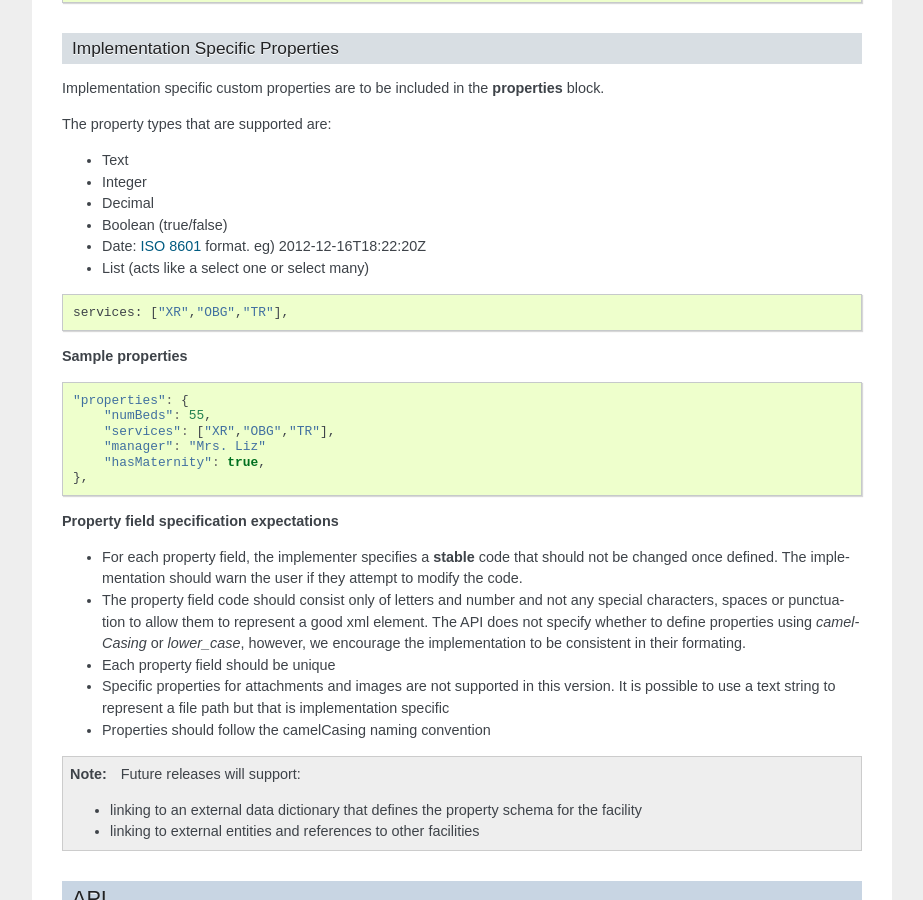
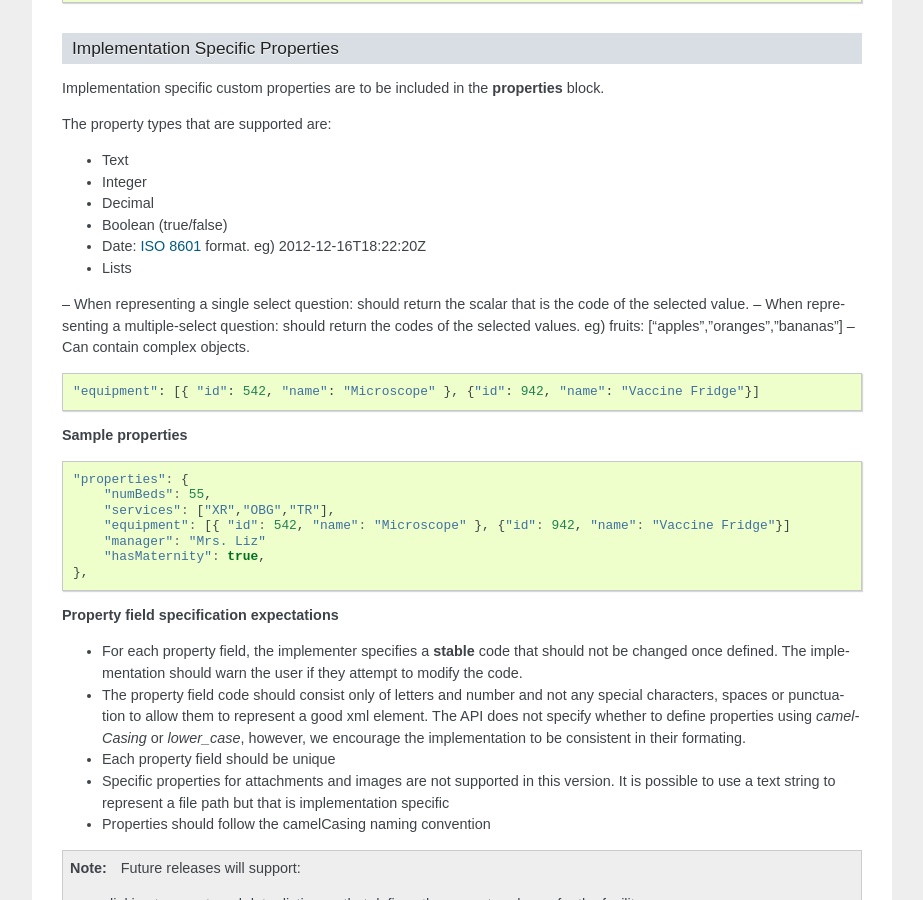
Before and after one commit to facilityregistry/fred-api, a Sphinx documentation site: the page built from docs/api_specifications.rst, in a window 1280 px wide and 900 px high, scrolled down 1786 px. Shown: the whole window, without its empty margins (198-1121 px from the left). Built offline with Sphinx 7.4.7, drawn with Linux system fonts in a browser that asks for light colours.

Commit message:
list updates

```diff
--- a/docs/api_specifications.rst
+++ b/docs/api_specifications.rst
@@ -109,11 +109,14 @@ The property types that are supported are:
 - Decimal
 - Boolean (true/false)
 - Date: `ISO 8601 <http://en.wikipedia.org/wiki/ISO_8601>`_ format. eg) 2012-12-16T18:22:20Z
-- List (acts like a select one or select many)
-
+- Lists
+-- When representing a single select question: should return the scalar that is the code of the selected value.
+-- When representing a multiple-select question: should return the codes of the selected values.  eg) fruits: ["apples","oranges","bananas"]
+-- Can contain complex objects.
 ::
 
-  services: ["XR","OBG","TR"],
+  "equipment": [{ "id": 542, "name": "Microscope" }, {"id": 942, "name": "Vaccine Fridge"}]
+
 
 **Sample properties**
 
@@ -122,6 +125,7 @@ The property types that are supported are:
   "properties": {
       "numBeds": 55,
       "services": ["XR","OBG","TR"],
+      "equipment": [{ "id": 542, "name": "Microscope" }, {"id": 942, "name": "Vaccine Fridge"}]
       "manager": "Mrs. Liz"
       "hasMaternity": true,
   },
```
